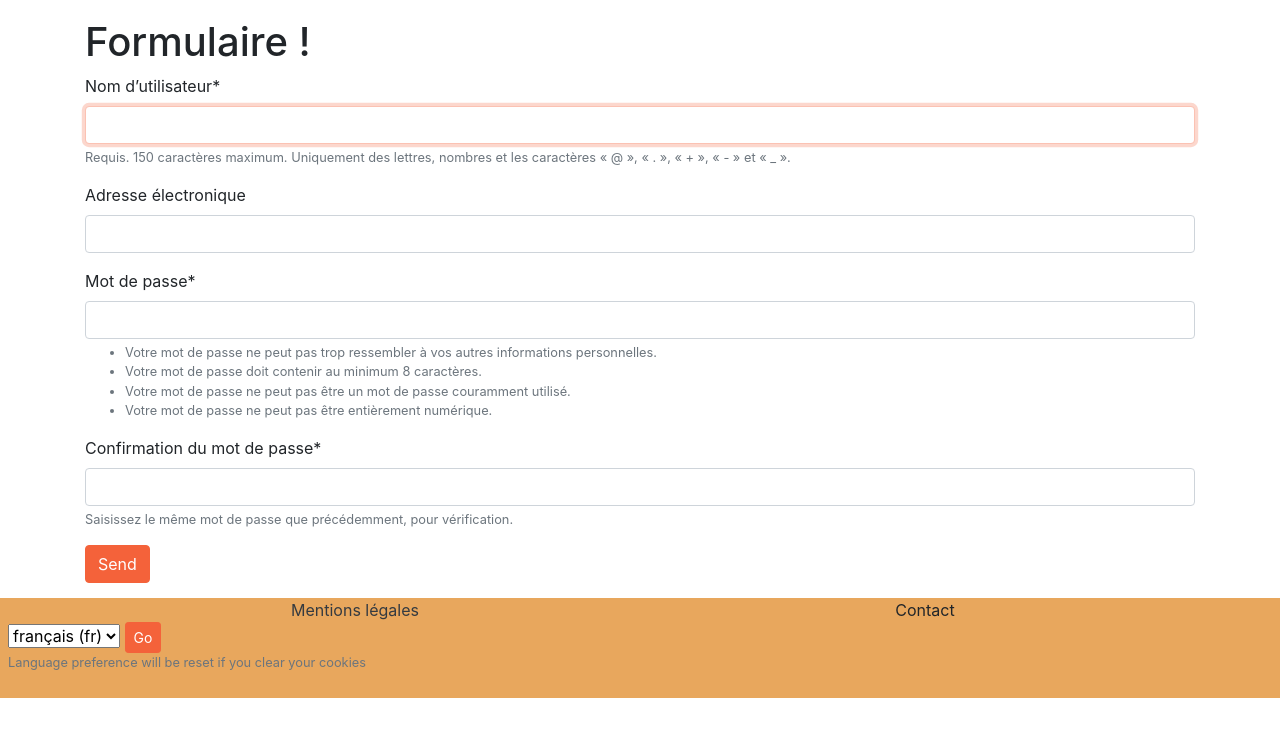
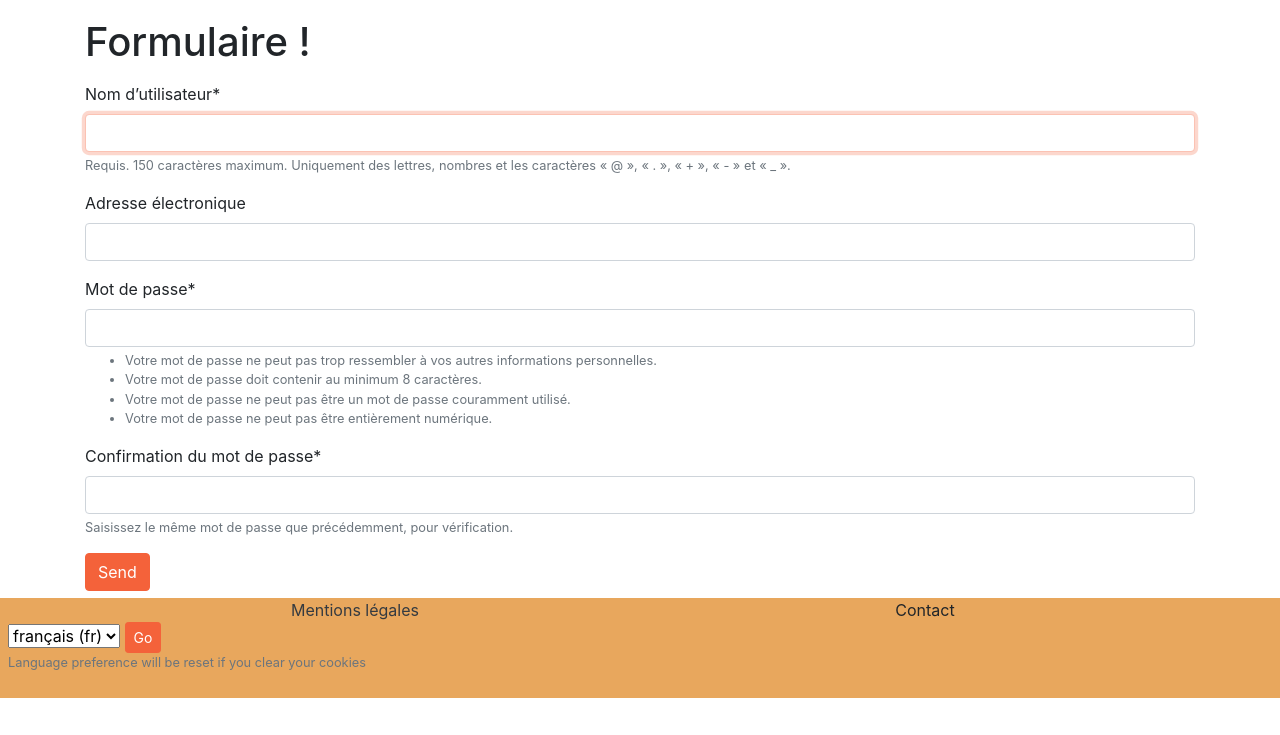
Before and after one commit to gaetangr/P8_pur_beurre, a Django app: page /users/create/ in a window 1280 px wide. Shown: the part 102-837 px from the top of the page. Before the commit the page ends 800 px from the top, so only its background shows below. Run offline with Django 3.2, Linux system fonts and the light colour scheme; some libraries are stand-ins or nearby versions.

Commit message:
Fix layout and CSS issues :art:

```diff
--- a/purbeurre/templates/base.html
+++ b/purbeurre/templates/base.html
@@ -39,7 +39,7 @@
 
     <!-- Footer and legals informations  -->
 
-    <footer class="fixed-bottom"style="background-color: #e8a75d">
+    <footer style="background-color: #e8a75d">
       <div class="container">
         <div class="row">
 
--- a/purbeurre/templates/products/product.html
+++ b/purbeurre/templates/products/product.html
@@ -30,7 +30,7 @@
               <br>
 
             {% if request.user.is_authenticated %}
-
+            <br>
 
             <form action="{% url 'products:save' %}" method="post">
               {% csrf_token %}
--- a/purbeurre/templates/users/user_form.html
+++ b/purbeurre/templates/users/user_form.html
@@ -3,13 +3,14 @@
 {% load static i18n %}
 {% block content %}
 {% with action=view.action|default:"Add" %}
-<div class="container mt-5 mb-5 pt-5 pb-5">
+<div class="container mt-5 pt-5">
 <h1> {% trans "Formulaire !" %}</h1>
-<form method="post" action="." >
+<form method="post" action="." class="mt-2 mb-5 pt-2 pb-5">
 {% csrf_token %}
 {{ form|crispy }}
-<button type="submit" id="button-submit" class="btn btn-primary"> {% trans "Send" %}</button>
+<button type="submit" id="button-submit" class="btn btn-primary mb-5"> {% trans "Send" %}</button>
 </form>
 </div>
 {% endwith %}
+
 {% endblock content %}
```
